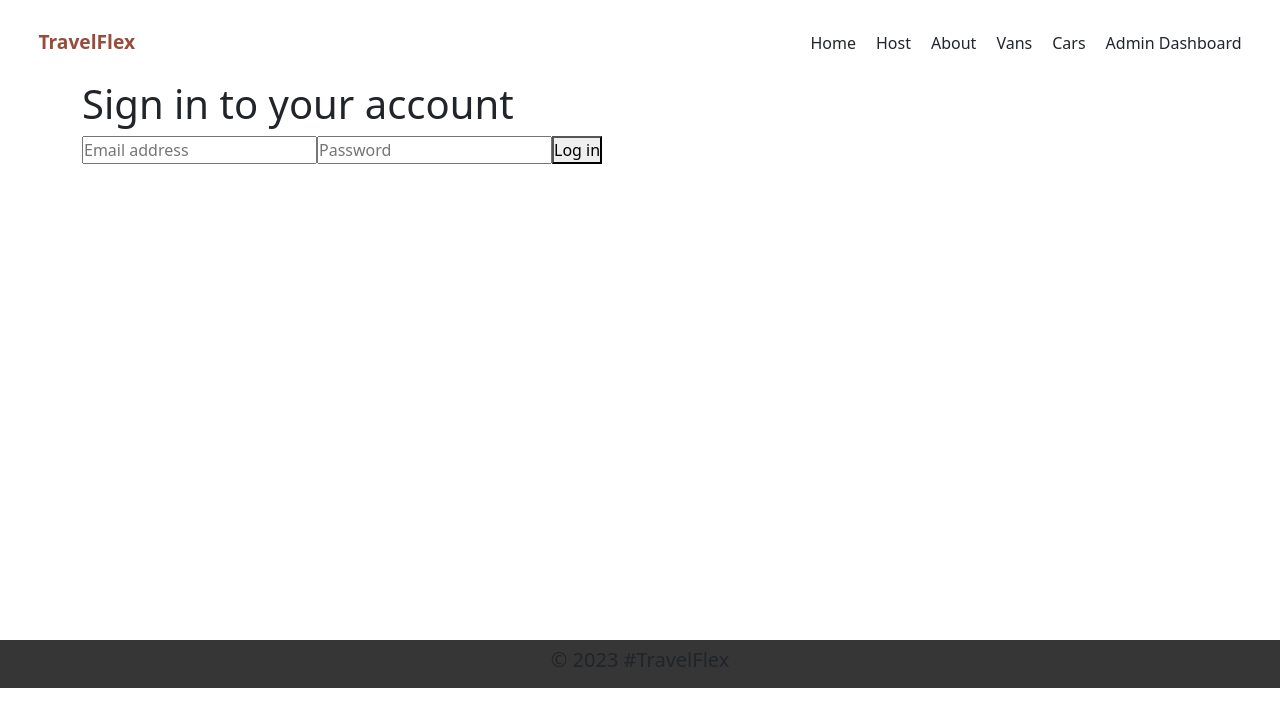
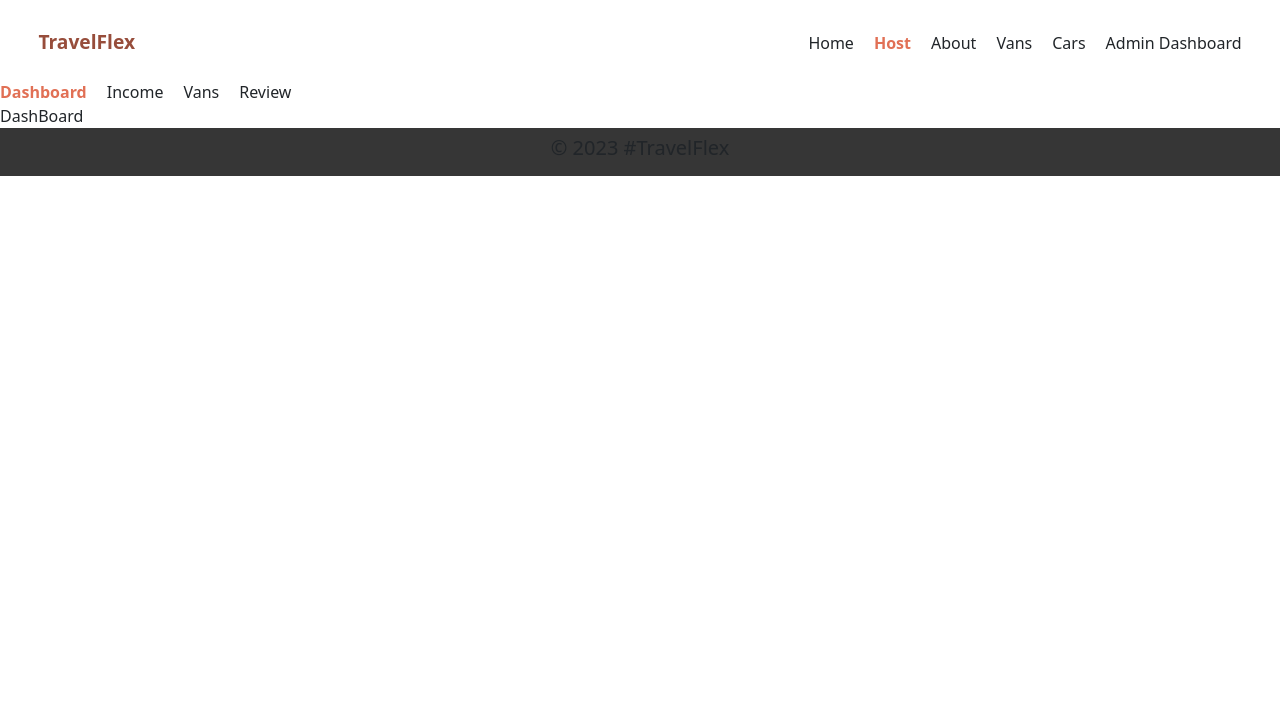
Before and after one commit to chamarabandarawd/Car-Manager-System--client-side, a React (Create React App) app: page /host in a window 1280 px wide. Before the commit this address led to /login. Shown: the top 726 px of the page. Built offline with nearby package versions, Linux system fonts and the light colour scheme.

Commit message:
add loader function with authrequired() for host components

```diff
--- a/src/App.js
+++ b/src/App.js
@@ -12,18 +12,19 @@ import AdminVan from "./pages/admin/AdminVan";
 import AdminCar from "./pages/admin/AdminCar";
 import AdminVanDetails from "./pages/admin/AdminVanDetails";
 import AddVehicle from "./pages/admin/AddVehicle";
-import DashBoard from "./pages/host/DashBoard";
-import Income from "./pages/host/Income";
-import { Reviews } from "@mui/icons-material";
+import DashBoard ,{loader as hostDashBoardLoader} from "./pages/host/DashBoard";
+import Income ,{loader as hostIncomeLoader} from "./pages/host/Income";
+// import  {Reviews, loader as HostReviewLoader}  from "@mui/icons-material";
 import HostVans,{loader as hostVanLoader} from "./pages/host/HostVans";
 import HostVanDetails,{loader as hostVanDetails} from "./pages/host/HostVanDetails";
 import VanInfo from "./pages/host/VanInfo";
 import VanPhotos from "./pages/host/VanPhotos";
 import VanPricing from "./pages/host/VanPricing";
 import PageNotFount from "./componets/PageNotFount";
-import Login , {loader as loginLoader} from "./pages/Login";
+import Login , {loader as loginLoader, action as logingAction} from "./pages/Login";
 import MyError from "./componets/MyError";
 import { requireAuth } from "./utils/utils";
+import Reviews from "./pages/host/Reviews";
 
 
 const router= createBrowserRouter(createRoutesFromElements(
@@ -49,6 +50,7 @@ const router= createBrowserRouter(createRoutesFromElements(
           path="login"
           element={<Login />}
           loader={loginLoader}
+          action={logingAction}
           />
 
 
@@ -57,7 +59,7 @@ const router= createBrowserRouter(createRoutesFromElements(
             <Route
               index
               element={<DashBoard />}
-             loader={async ()=> await requireAuth()}
+              loader={async ()=> await requireAuth()}
               />
 
             <Route
--- a/src/pages/Login.jsx
+++ b/src/pages/Login.jsx
@@ -1,8 +1,19 @@
 import React, { useEffect, useState } from "react"
-import { useLoaderData, useLocation} from "react-router-dom"
+import { useLoaderData, useLocation,Form} from "react-router-dom"
 import { loginUser } from "../api";
 
 export async function loader({location}){
+    return null
+}
+
+export async function action({request}){
+    const formData= await request.formData()
+    const email=formData.get("email")
+    const password=formData.get("password")
+    const data = await loginUser({email,password})
+    console.log(data)
+    localStorage.setItem("loggedin",true)
+
     return null
 }
 
@@ -13,56 +24,29 @@ export default function Login() {
     const [error,setError]=useState(null)
     const message="";
 
-    async function handleSubmit(e) {
-        e.preventDefault()
-        try{
-            setStatus("submitting")
-            setError(null)
-            const data = await loginUser(loginFormData)
-            console.log(data)
-        }catch(err){
-            setError(err)
 
-        }finally{
-            setStatus("idle")
-        }
-
-
-
-    }
-
-    function handleChange(e) {
-        const { name, value } = e.target
-        setLoginFormData(prev => ({
-            ...prev,
-            [name]: value
-        }))
-    }
 
     return (
         <div className="login-container container ">
             {message && <h1>{message}</h1>}
             <h1>Sign in to your account</h1>
             {error && <h1>{error.message}</h1>}
-            <form onSubmit={handleSubmit} className="login-form">
+            <Form method="post" className="login-F">
                 <input
                     name="email"
-                    onChange={handleChange}
                     type="email"
                     placeholder="Email address"
-                    value={loginFormData.email}
+
                 />
                 <input
                     name="password"
-                    onChange={handleChange}
                     type="password"
                     placeholder="Password"
-                    value={loginFormData.password}
                 />
                 <button disabled={status==="submitting"} >
                     {status==="submitting" ?  " Logging in..." :"Log in" }
                     </button>
-            </form>
+            </Form>
         </div>
     )
 
--- a/src/pages/host/DashBoard.jsx
+++ b/src/pages/host/DashBoard.jsx
@@ -1,4 +1,10 @@
 import React from 'react'
+import { requireAuth } from '../../utils/utils';
+
+export async function loader(){
+  // await requireAuth();
+  return null
+}
 
 const DashBoard = () => {
   return (
--- a/src/pages/host/HostVanDetails.jsx
+++ b/src/pages/host/HostVanDetails.jsx
@@ -7,7 +7,8 @@ import { requireAuth } from '../../utils/utils'
 
 export async function loader({params}){
   await requireAuth();
-  return getVan(params.id)
+   return getVan(params.id)
+
 }
 
 const HostVanDetails = () => {
--- a/src/pages/host/Income.jsx
+++ b/src/pages/host/Income.jsx
@@ -1,4 +1,10 @@
 import React from 'react'
+import { requireAuth } from '../../utils/utils';
+
+export async function loader(){
+  await requireAuth();
+  return null
+}
 
 const Income = () => {
   return (
--- a/src/pages/host/Reviews.jsx
+++ b/src/pages/host/Reviews.jsx
@@ -1,4 +1,10 @@
 import React from 'react'
+import { requireAuth } from '../../utils/utils';
+
+export async function loader(){
+
+  return null
+}
 
 const Reviews = () => {
   return (
--- a/src/utils/utils.js
+++ b/src/utils/utils.js
@@ -2,9 +2,11 @@ import { redirect } from "react-router-dom"
 
 
 export async function requireAuth(){
-    const isLoggedIn=false
+    // const isLoggedIn=localStorage.getItem("loggedin")
+    const isLoggedIn=true
 
     if(!isLoggedIn){
         throw redirect("/login?message=You must login first")
     }
+    return null
 }
```
